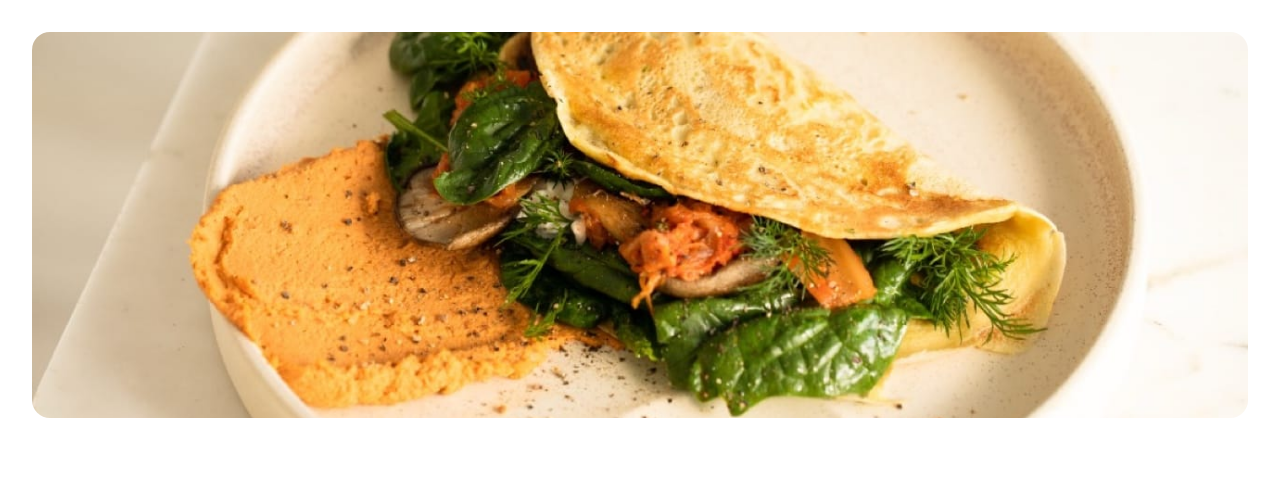
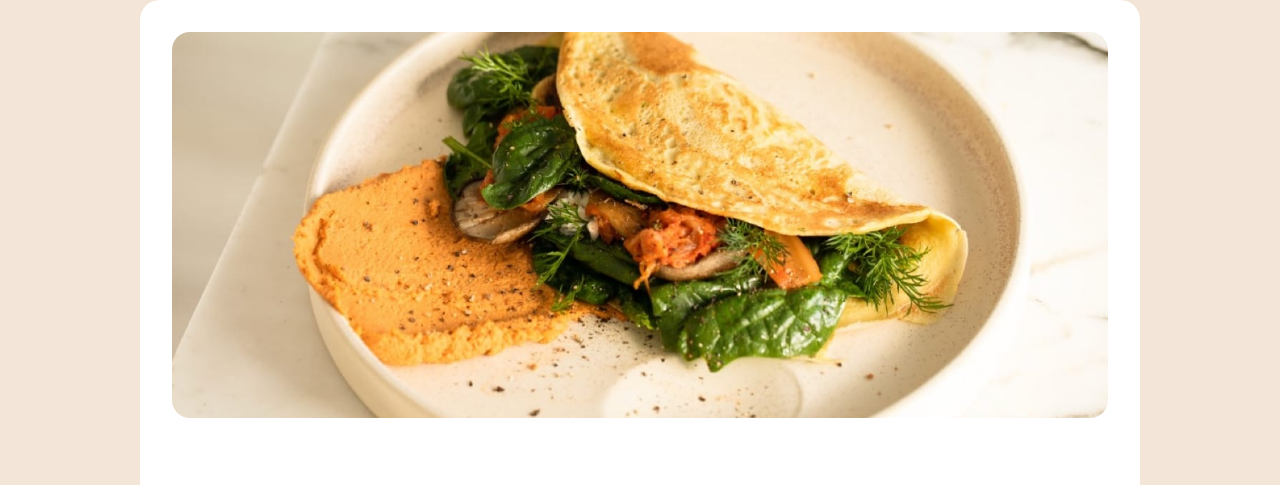
Before and after one commit to AzizJatoi/Recipe, a plain HTML site: page index.html in a window 1280 px wide. Shown: the top 485 px of the page. Drawn offline with Linux system fonts and the light colour scheme.

Commit message:
added background color to body

```diff
--- a/style.css
+++ b/style.css
@@ -4,6 +4,10 @@
     box-sizing: border-box;
     font-family: var(--plain-font);
     line-height: 1;
+}
+
+body {
+    background-color: hsl(30, 54%, 90%);
 }
 
 :root {
@@ -32,6 +36,13 @@
     line-height: 1.6;
     font-weight: 500;
     font-family: var(--plain-font);
+}
+
+.section {
+    max-width: 1000px;
+    margin: 0 auto;
+    background-color: white;
+    border-radius: 20px;
 }
 
 .container {
```
